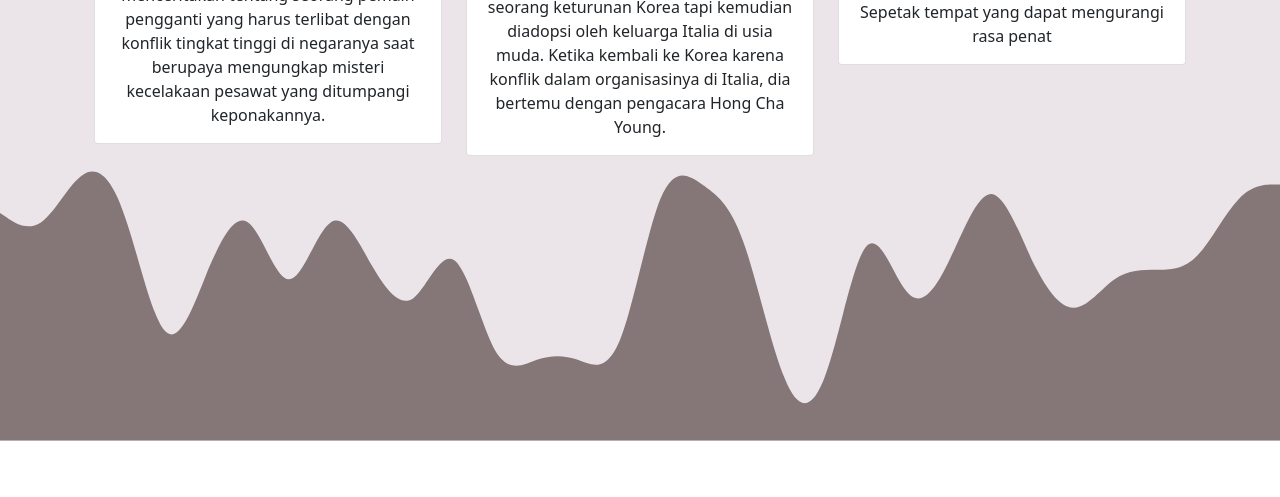
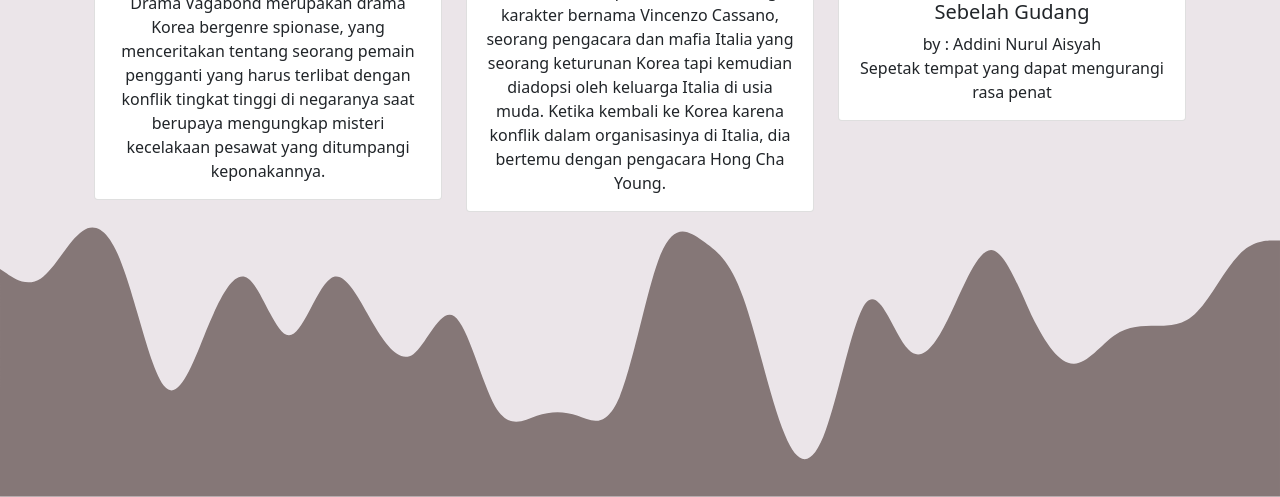
Before and after one commit to addinii/tekweb2022, a website: page index.html in a window 1280 px wide. Shown: the part 1974-2471 px from the top of the page. Before the commit the page ends 2415 px from the top, so only its background shows below. Drawn offline with nearby package versions, Linux system fonts and the light colour scheme.

Commit message:
Update index.html

```diff
--- a/index.html
+++ b/index.html
@@ -118,6 +118,8 @@
             <div class="card">
               <img :src="data.Thumbnail" class="card-img-top" alt="SD" />
               <div class="card-body">
+                <h5 class="card-title">{{ data.Title }}</h5>
+                 <h7 class="card-text">by : {{ data.Author }}</h6>
                 <p class="card-text text-center">{{ data.Content }}</p>
               </div>
             </div>
```
